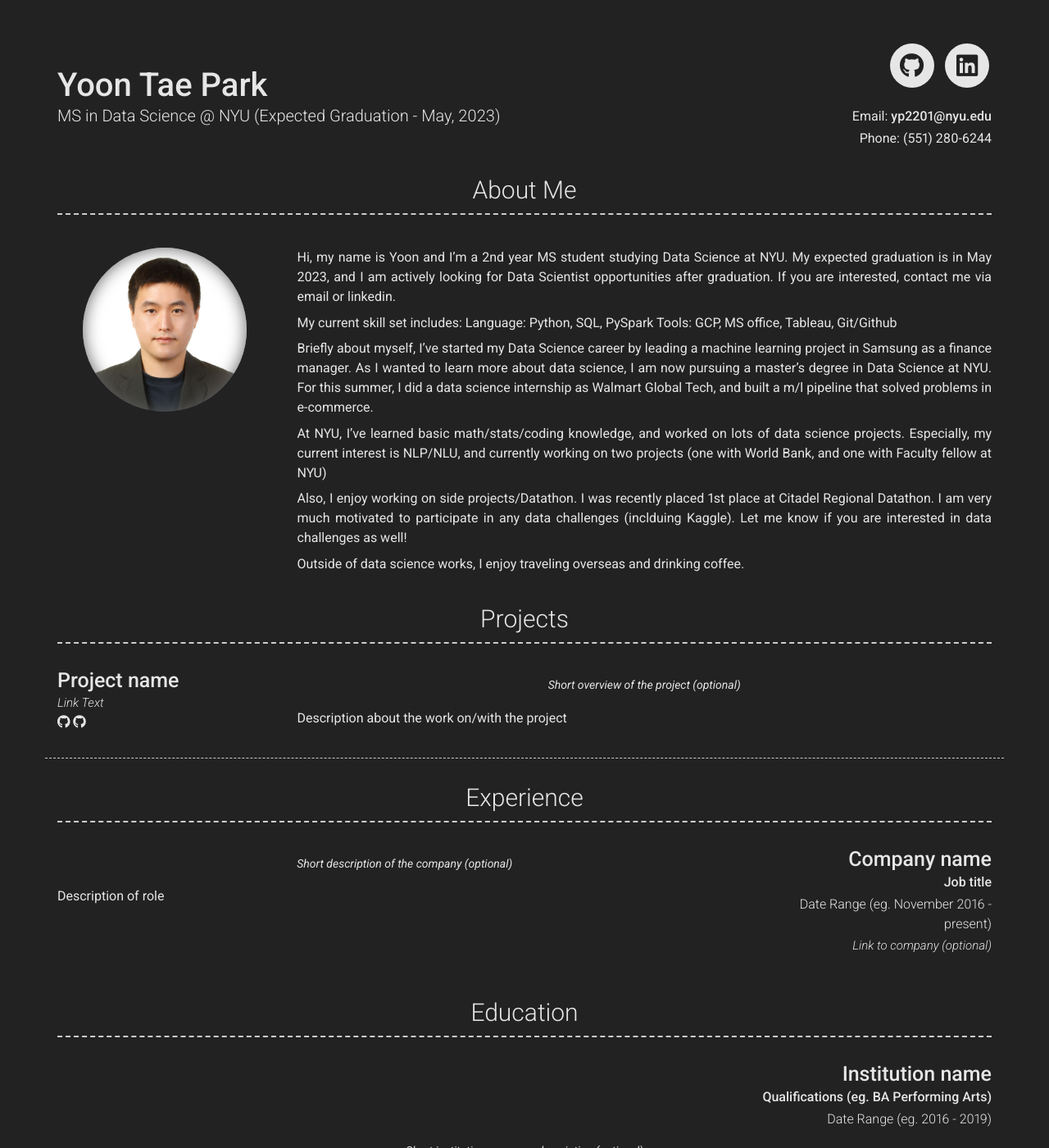
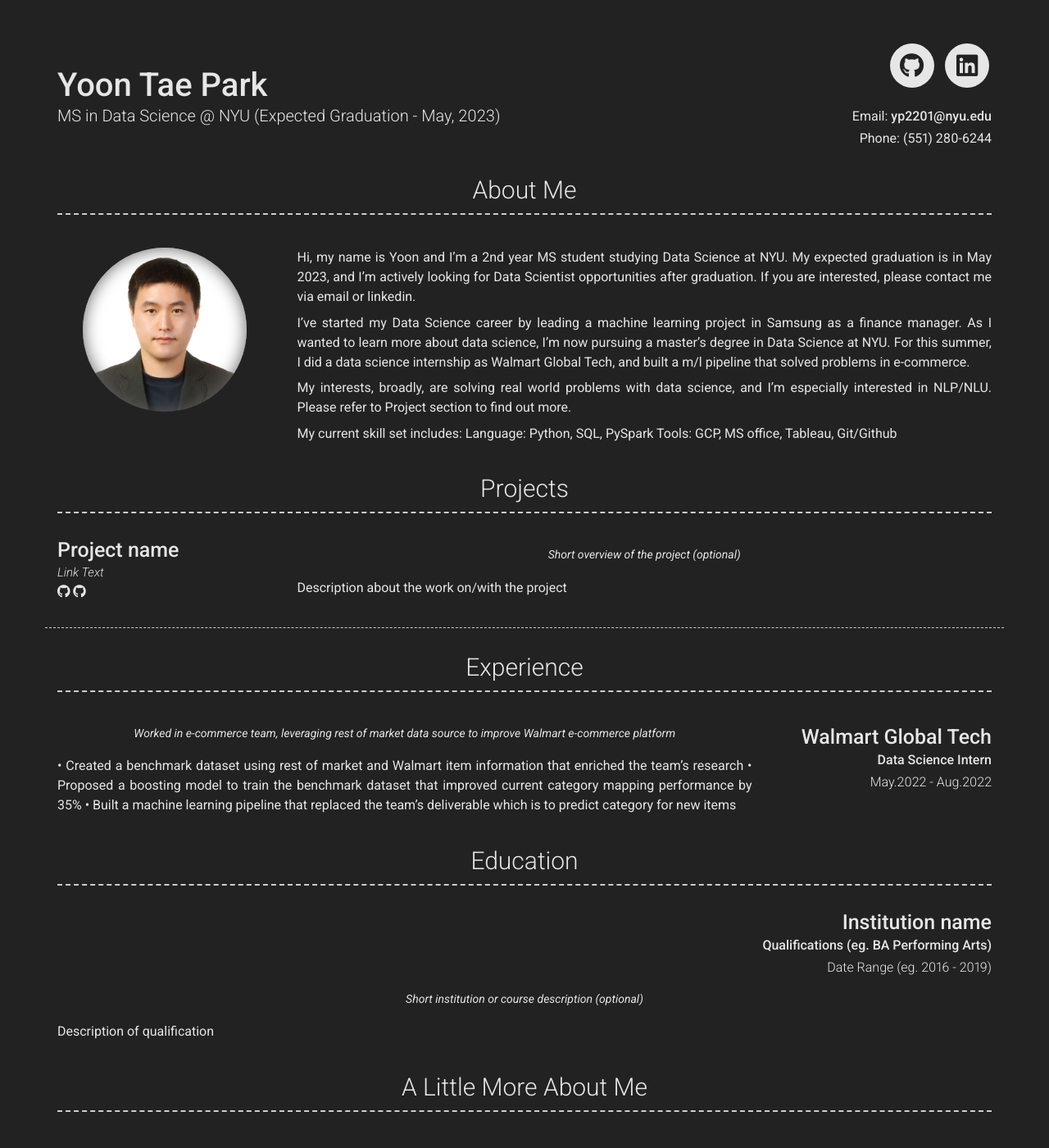
Before and after one commit to sproogen/modern-resume-theme, a Jekyll site: the page built from index.md, in a window 1280 px wide and 1400 px high. Shown: the whole window at 82% size. Built offline with Jekyll 4.4.1, drawn with Linux system fonts in a browser that asks for light colours; nearby versions of some CDN libraries.

Commit message:
config_update_1106_v2

```diff
--- a/_config.yml
+++ b/_config.yml
@@ -13,26 +13,17 @@ email: yp2201@nyu.edu
 phone: (551) 280-6244
 # phone_title: Phone (Phone title override)
 Linkedin: https://www.linkedin.com/in/yoontaepark
+Resume: /assets/Resume_YoonTaePark.pdf
+
+
 # website_title: Web (Website title override)
 
 # Dark Mode (true/false/never)
 darkmode: true
 
 # Social links
-# twitter_username: jekyllrb
 github_username:  yoontaepark
-# stackoverflow_username: "00000001"
-# dribbble_username: jekyll
-# facebook_username: jekyll
-# flickr_username: jekyll
-# instagram_username: jekyll
 linkedin_username: yoontaepark
-# xing_username: jekyll
-# pinterest_username: jekyll
-# youtube_username: jekyll
-# orcid_username: 0000-0000-0000-0000
-# googlescholar_username: D847cGsAAAAJ
-
 # Additional icon links
 # additional_links:
 # - title: Link name
@@ -53,25 +44,24 @@ linkedin_username: yoontaepark
 about_profile_image: /images/profile.jpg
 about_content: | # this will include new lines to allow paragraphs
   Hi, my name is Yoon and I'm a 2nd year MS student studying Data Science at NYU.
-  My expected graduation is in May 2023, and I am actively looking for Data Scientist opportunities after graduation.
-  If you are interested, contact me via email or linkedin.
+  My expected graduation is in May 2023, and I'm actively looking for Data Scientist opportunities after graduation.
+  If you are interested, please contact me via email or linkedin.
+
+  I've started my Data Science career by leading a machine learning project in Samsung as a finance manager.
+  As I wanted to learn more about data science, I'm now pursuing a master's degree in Data Science at NYU.
+  For this summer, I did a data science internship as Walmart Global Tech, and built a m/l pipeline that solved problems in e-commerce.
+
+  My interests, broadly, are solving real world problems with data science, and I'm especially interested in NLP/NLU.
+  Please refer to Project section to find out more.
 
   My current skill set includes:
-  Language: Python, SQL, PySpark
-  Tools: GCP, MS office, Tableau, Git/Github
+    Language: Python, SQL, PySpark
+    Tools: GCP, MS office, Tableau, Git/Github
 
-  Briefly about myself,
-  I've started my Data Science career by leading a machine learning project in Samsung as a finance manager.
-  As I wanted to learn more about data science, I am now pursuing a master's degree in Data Science at NYU.
-  For this summer, I did a data science internship as Walmart Global Tech, and built a m/l pipeline that solved problems in e-commerce.
+# Also, I enjoy working on side projects/Datathon. I was recently placed 1st place at Citadel Regional Datathon.
+# I am very much motivated to participate in any data challenges (inclduing Kaggle). Let me know if you are interested in data challenges as well!
 
-  At NYU, I've learned basic math/stats/coding knowledge, and worked on lots of data science projects.
-  Especially, my current interest is NLP/NLU, and currently working on two projects (one with World Bank, and one with Faculty fellow at NYU)
-
-  Also, I enjoy working on side projects/Datathon. I was recently placed 1st place at Citadel Regional Datathon.
-  I am very much motivated to participate in any data challenges (inclduing Kaggle). Let me know if you are interested in data challenges as well!
-
-  Outside of data science works, I enjoy traveling overseas and drinking coffee.
+# Outside of data science works, I enjoy traveling overseas and drinking coffee.
 
 content:
   - title: Projects # Title for the section
@@ -94,18 +84,23 @@ content:
           Short overview of the project (optional)
         description: | # this will include new lines to allow paragraphs
           Description about the work on/with the project
+
   - title: Experience
     layout: list
     content:
       - layout: right
-        title: Company name
-        sub_title: Job title
-        caption: Date Range (eg. November 2016 - present)
-        link: Link to company (optional)
+        title: Walmart Global Tech
+        sub_title: Data Science Intern
+        location: Sunnyvale, CA
+        caption: May.2022 - Aug.2022
+        # link: Link to company (optional)
         quote: >
-          Short description of the company (optional)
+          Worked in e-commerce team, leveraging rest of market data source to improve Walmart e-commerce platform
         description: | # this will include new lines to allow paragraphs
-          Description of role
+          • Created a benchmark dataset using rest of market and Walmart item information that enriched the team’s research
+          • Proposed a boosting model to train the benchmark dataset that improved current category mapping performance by 35%
+          • Built a machine learning pipeline that replaced the team’s deliverable which is to predict category for new items
+
   - title: Education
     layout: list
     content:
```
Also changed, not shown: 2 other files.
